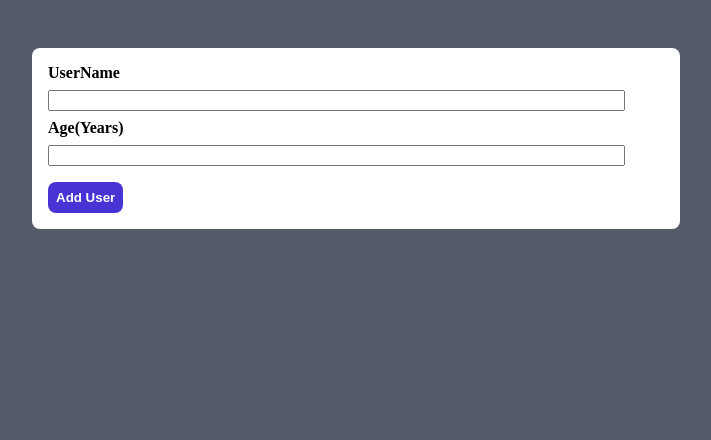
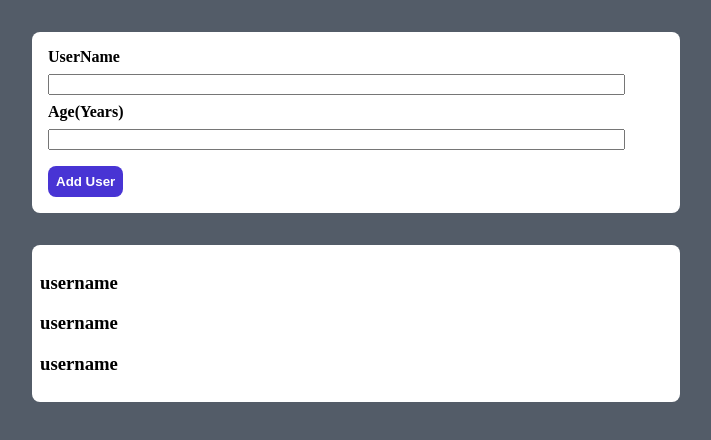
Before and after one commit to amodeose/user-list-react, a React (Create React App) app: page / in a window 1280 px wide. Shown: the top 440 px of the page, without its empty margins (284-995 px from the left). Built offline with nearby package versions, Linux system fonts and the light colour scheme.

Commit message:
import data array for users

```diff
--- a/src/App.js
+++ b/src/App.js
@@ -1,9 +1,16 @@
 import UserInput from "./components/UserInput";
+import UserList from "./components/UserList";
+import data from "./data.js";
 
+console.log(data);
 function App() {
+
+
+
   return (
     <div>
       <UserInput />
+      <UserList />
     </div>
   );
 }
--- a/src/components/UserList.js
+++ b/src/components/UserList.js
@@ -1,7 +1,13 @@
 import "./UserList.css";
 
-const UserList = props => {
-
-}
+const UserList = (props) => {
+  return (
+    <div className="card">
+      <h3>username</h3>
+      <h3>username</h3>
+      <h3>username</h3>
+    </div>
+  );
+};
 
 export default UserList;
--- /dev/null
+++ b/src/data.js
@@ -0,0 +1,9 @@
+const data = [
+    {username: 'John415', age: 24},
+    {username: 'Fred23', age: 34},
+    {username: 'Jane435', age: 46},
+    {username: 'Joe654', age: 17},
+    {username: 'Jack334', age: 65}
+]
+
+export default data;
--- a/src/index.css
+++ b/src/index.css
@@ -6,6 +6,6 @@ body {
   background-color: white;
   width: 50%;
   padding: 0.5rem;
-  margin: 3rem auto;
+  margin: 2rem auto;
   border-radius: 0.5rem;
 }
```
Also changed, not shown: public/manifest.json.
